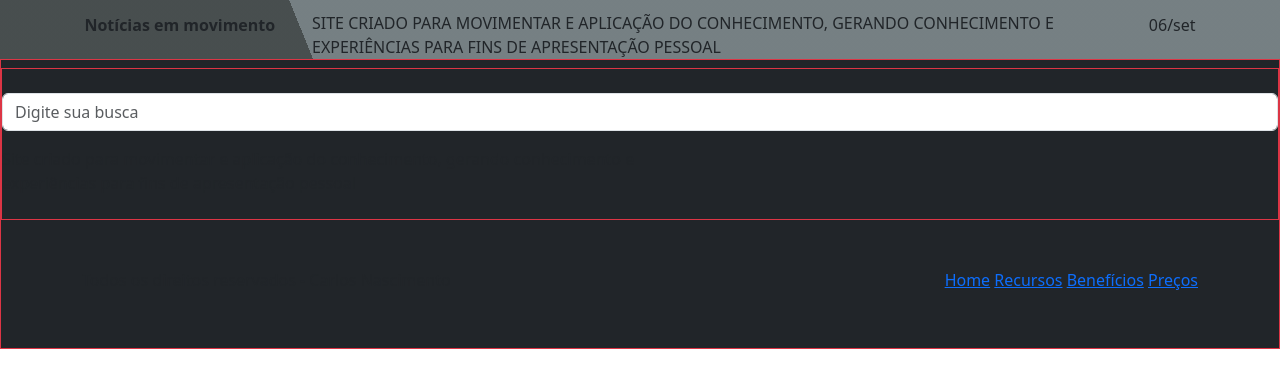
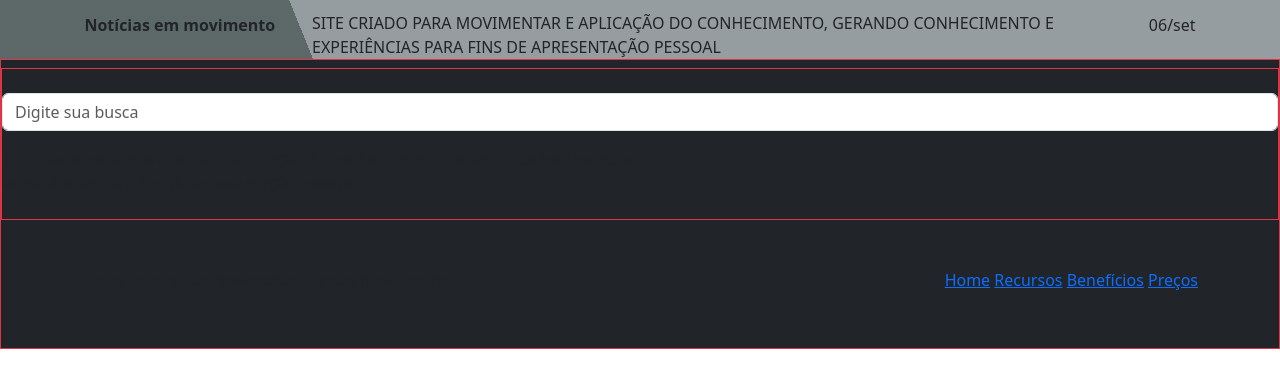
Before and after one commit to carlospph/exercicios, a PHP site: page /bank/index.html in a window 1280 px wide. Shown: the part 433-800 px from the top of the page. Run offline with PHP 8.4, Linux system fonts and the light colour scheme.

Commit message:
cores barra destaque

```diff
--- a/bank/styles.css
+++ b/bank/styles.css
@@ -44,8 +44,8 @@ a.nav-link {
 .bg-section-bar {
   background: linear-gradient(
     68deg,
-    rgba(110, 119, 116, 0.5) 24%,
-    rgba(174, 188, 191, 0.6) 24%
+    rgba(172, 196, 188, 0.425) 24%,
+    rgba(227, 237, 240, 0.6) 24%
   );
 }
 
```
